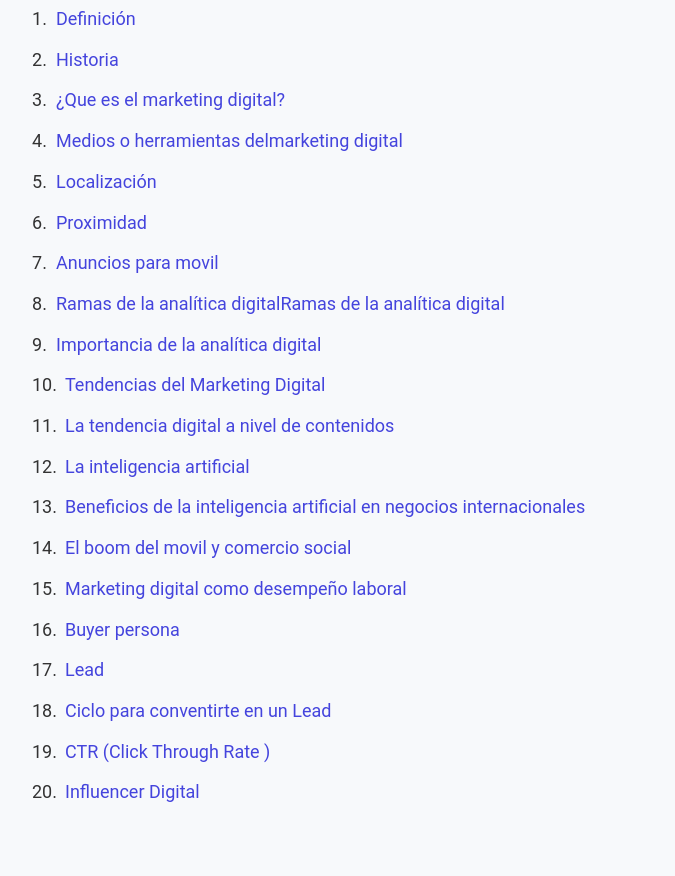
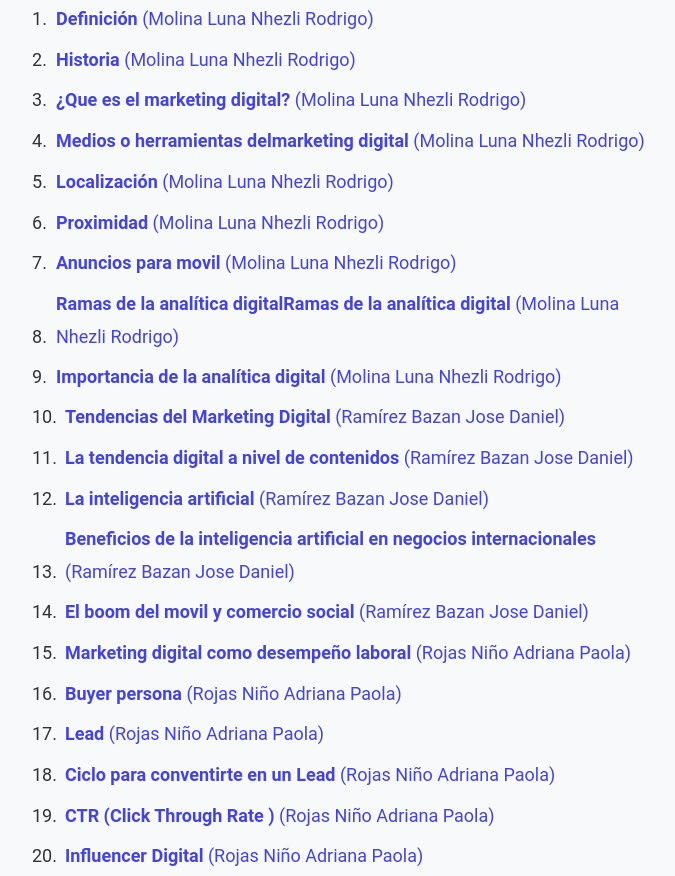
Before and after one commit to AngelIsaiRB/pageMyB, a plain HTML site: page index.html in a window 1280 px wide. Shown: the part 1150-2026 px from the top of the page, without its empty margins (300-975 px from the left). Drawn offline with Linux system fonts and the light colour scheme.

Commit message:
add names

```diff
--- a/index.html
+++ b/index.html
@@ -53,140 +53,140 @@
                 <li>
                   <a href="#1">
                     <div>
-                    <span><sup></sup></span> Definición
+                    <span><sup></sup></span> <strong>Definición</strong>     (Molina Luna Nhezli Rodrigo)
                     </div>
                   </a>
                 </li>
                 <li>
                   <a href="#2">
                     <div>
-                    <span><sup></sup></span> Historia
+                    <span><sup></sup></span> <strong>Historia</strong>            (Molina Luna Nhezli Rodrigo)
                     </div>
                   </a>
                 </li>
                 <li>
                   <a href="#3">
                     <div>
-                    <span><sup></sup></span> ¿Que es el marketing digital?
+                    <span><sup></sup></span> <strong>¿Que es el marketing digital?   </strong>     (Molina Luna Nhezli Rodrigo)
                     </div>
                   </a>
                 </li>
                 <li>
                   <a href="#4">
                     <div>
-                    <span><sup></sup>Medios o herramientas delmarketing digital </span>
+                    <span><sup></sup><strong>Medios o herramientas delmarketing digital </strong> (Molina Luna Nhezli Rodrigo)         </span>
                     </div>
                   </a>
                 </li>
                 <li>
                   <a href="#4">
                     <div>
-                    <span><sup></sup>Localización </span>
+                    <span><sup></sup><strong>Localización</strong> (Molina Luna Nhezli Rodrigo)         </span>
                     </div>
                   </a>
                 </li>
                 <li>
                   <a href="#4">
                     <div>
-                    <span><sup></sup></span> Proximidad
+                    <span><sup></sup></span> <strong>Proximidad</strong>     (Molina Luna Nhezli Rodrigo)
                     </div>
                   </a>
                 </li>
                 <li>
                   <a href="#4">
                     <div>
-                    <span><sup></sup></span> Anuncios para movil
+                    <span><sup></sup></span> <strong>Anuncios para movil </strong>  (Molina Luna Nhezli Rodrigo)
                     </div>
                   </a>
                 </li>
                 <li>
                   <a href="#8">
                     <div>
-                    <span><sup></sup></span> Ramas de la analítica digitalRamas de la analítica digital
+                    <span><sup></sup></span> <strong>Ramas de la analítica digitalRamas de la analítica digital </strong>   (Molina Luna Nhezli Rodrigo)
                     </div>
                   </a>
                 </li>
                 <li>
                   <a href="#9">
                     <div>
-                    <span><sup></sup></span> Importancia de la analítica digital
+                    <span><sup></sup></span> <strong>Importancia de la analítica digital </strong>     (Molina Luna Nhezli Rodrigo)
                     </div>
                   </a>
                 </li>
                 <li>
                   <a href="#10">
                     <div>
-                    <span><sup></sup></span> Tendencias del Marketing Digital
+                    <span><sup></sup></span> <strong>Tendencias del Marketing Digital</strong>          (Ramírez Bazan Jose Daniel)
                     </div>
                   </a>
                 </li>
                 <li>
                   <a href="#11">
                     <div>
-                    <span><sup></sup></span> La tendencia digital a nivel de contenidos
+                    <span><sup></sup></span> <strong>La tendencia digital a nivel de contenidos </strong>               (Ramírez Bazan Jose Daniel)
                     </div>
                   </a>
                 </li>
                 <li>
                   <a href="#12">
                     <div>
-                    <span><sup></sup></span> La inteligencia artificial
+                    <span><sup></sup></span> <strong>La inteligencia artificial  </strong>              (Ramírez Bazan Jose Daniel)
                     </div>
                   </a>
                 </li>
                 <li>
                   <a href="#13">
                     <div>
-                    <span><sup></sup></span> Beneficios de la inteligencia artificial en negocios internacionales
+                    <span><sup></sup></span><strong> Beneficios de la inteligencia artificial en negocios internacionales </strong>     (Ramírez Bazan Jose Daniel)
                     </div>
                   </a>
                 </li>
                 <li>
                   <a href="#14">
                     <div>
-                    <span><sup></sup></span> El boom del movil y comercio social
+                    <span><sup></sup></span> <strong>El boom del movil y comercio social </strong>     (Ramírez Bazan Jose Daniel)
                     </div>
                   </a>
                 </li>
                 <li>
                   <a href="#15">
                     <div>
-                    <span><sup></sup></span> Marketing digital como desempeño laboral
+                    <span><sup></sup></span> <strong>Marketing digital como desempeño laboral</strong>           (Rojas Niño Adriana Paola)
                     </div>
                   </a>
                 </li>
                 <li>
                   <a href="#16">
                     <div>
-                    <span><sup></sup></span> Buyer persona
+                    <span><sup></sup></span> <strong>Buyer persona </strong>             (Rojas Niño Adriana Paola)
                     </div>
                   </a>
                 </li>
                 <li>
                   <a href="#17">
                     <div>
-                    <span><sup></sup></span> Lead
+                    <span><sup></sup></span><strong> Lead  </strong>               (Rojas Niño Adriana Paola)
                     </div>
                   </a>
                 </li>
                 <li>
                   <a href="#17.1">
                     <div>
-                    <span><sup></sup></span> Ciclo para conventirte en un Lead
+                    <span><sup></sup></span><strong> Ciclo para conventirte en un Lead </strong>     (Rojas Niño Adriana Paola)
                     </div>
                   </a>
                 </li>
                 <li>
                   <a href="#19">
                     <div>
-                    <span><sup></sup></span> CTR (Click Through Rate )
+                    <span><sup></sup></span><strong> CTR (Click Through Rate )   </strong>     (Rojas Niño Adriana Paola)
                     </div>
                   </a>
                 </li>
                 <li>
                   <a href="#20">
                     <div>
-                    <span><sup></sup></span> Influencer Digital
+                    <span><sup></sup></span> <strong>Influencer Digital</strong>           (Rojas Niño Adriana Paola)
                     </div>
                   </a>
                 </li>
```
